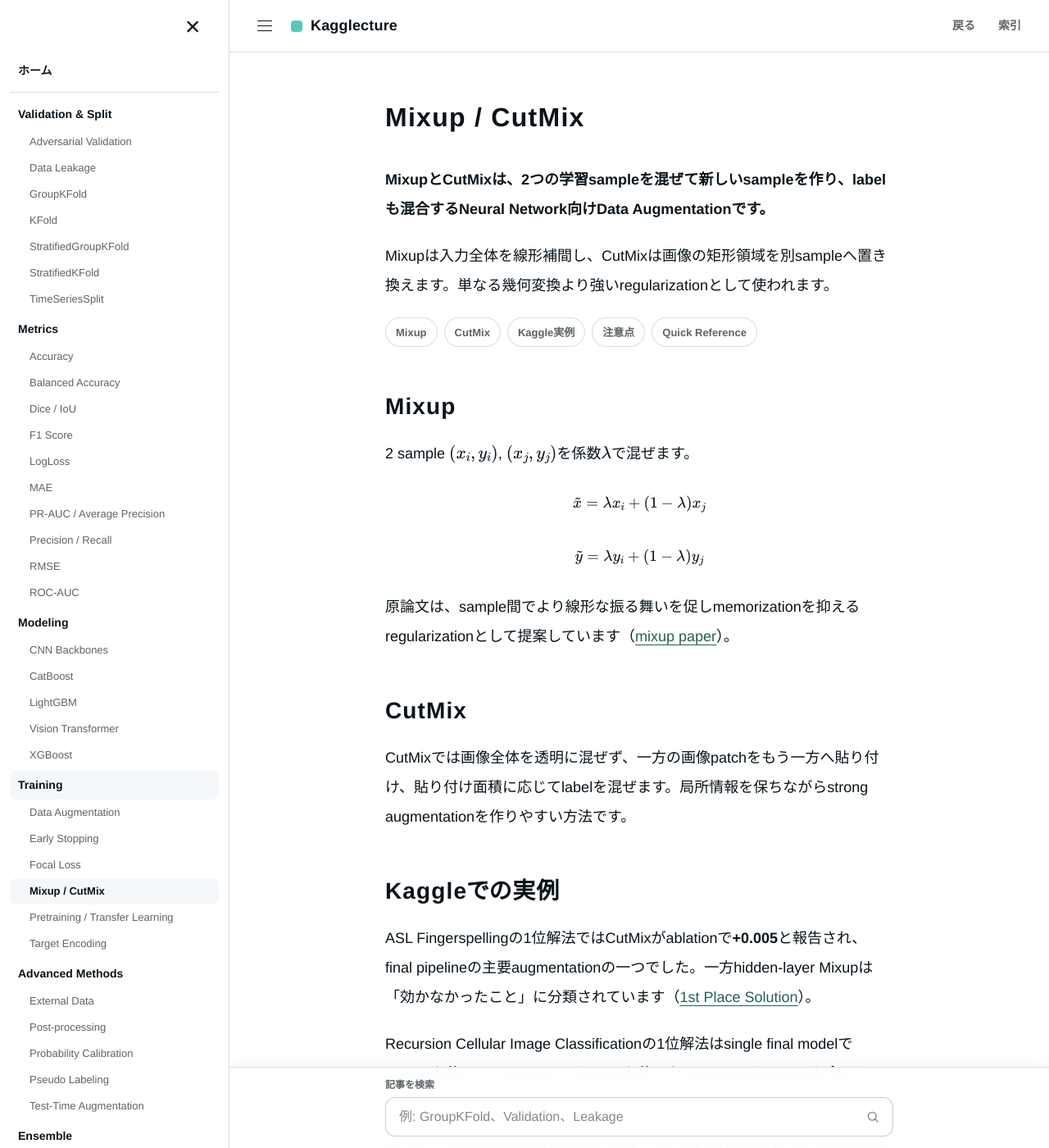
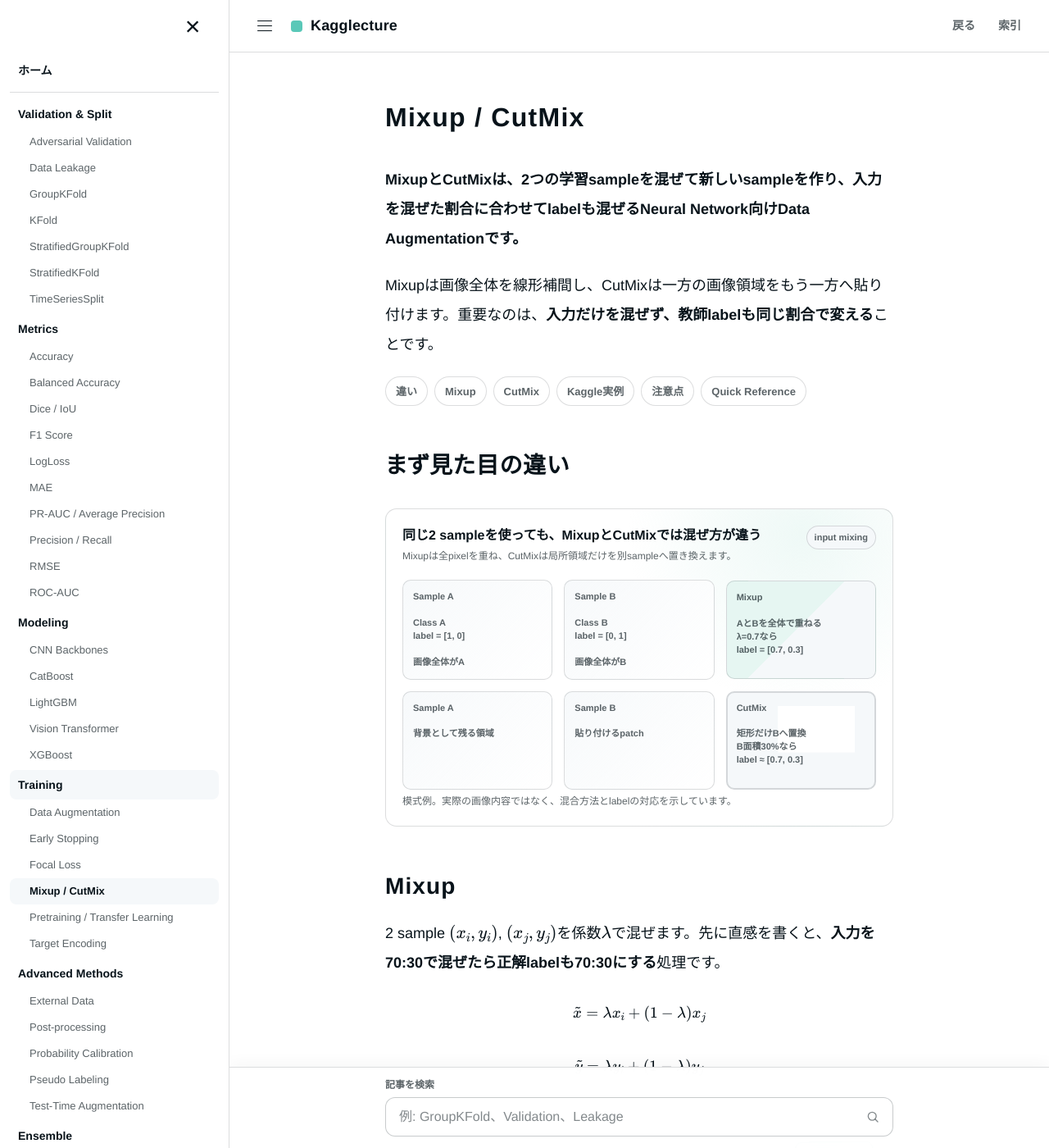
Before and after one commit to morikazu1119/Kagglecture, a Jekyll site: the page built from wiki/training/mixup-cutmix.md, in a window 1280 px wide and 1400 px high. Shown: the whole window at 82% size. Built offline with Jekyll 4.4.1, drawn with Linux system fonts in a browser that asks for light colours; some of the changed text lies outside the part shown.

Commit message:
Add Mixup and CutMix operation visuals

```diff
--- a/wiki/training/mixup-cutmix.md
+++ b/wiki/training/mixup-cutmix.md
@@ -2,7 +2,7 @@
 layout: default
 title: Mixup / CutMix
 description: 複数sampleとlabelを混ぜ、新しい中間sampleを作ってNeural Networkのmemorizationと過学習を抑えるaugmentation。
-summary: Mixupは画像・labelを線形混合し、CutMixは領域を貼り替えて面積比でlabelを混合する。
+summary: Mixupは入力全体とlabelを線形混合し、CutMixは領域を貼り替えて面積比でlabelを混合する。
 type: reference
 domain: kaggle
 topic: mixup-cutmix
@@ -19,11 +19,12 @@
 
 # Mixup / CutMix
 
-**MixupとCutMixは、2つの学習sampleを混ぜて新しいsampleを作り、labelも混合するNeural Network向けData Augmentationです。**
+**MixupとCutMixは、2つの学習sampleを混ぜて新しいsampleを作り、入力を混ぜた割合に合わせてlabelも混ぜるNeural Network向けData Augmentationです。**
 
-Mixupは入力全体を線形補間し、CutMixは画像の矩形領域を別sampleへ置き換えます。単なる幾何変換より強いregularizationとして使われます。
+Mixupは画像全体を線形補間し、CutMixは一方の画像領域をもう一方へ貼り付けます。重要なのは、**入力だけを混ぜず、教師labelも同じ割合で変える**ことです。
 
 <nav class="article-jump-nav" aria-label="ページ内ナビゲーション">
+  <a href="#overview">違い</a>
   <a href="#mixup">Mixup</a>
   <a href="#cutmix">CutMix</a>
   <a href="#kaggle-examples">Kaggle実例</a>
@@ -31,9 +32,29 @@
   <a href="#quick-reference">Quick Reference</a>
 </nav>
 
+## まず見た目の違い {#overview}
+
+<div class="model-architecture" aria-label="MixupとCutMixの入力の混ぜ方">
+  <div class="model-architecture__header">
+    <div><div class="model-architecture__title">同じ2 sampleを使っても、MixupとCutMixでは混ぜ方が違う</div><p class="model-architecture__subtitle">Mixupは全pixelを重ね、CutMixは局所領域だけを別sampleへ置き換えます。</p></div>
+    <span class="model-architecture__badge">input mixing</span>
+  </div>
+  <div class="sample-visual-pair">
+    <div class="sample-tile"><strong>Sample A</strong><br><br>Class A<br>label = [1, 0]<br><br>画像全体がA</div>
+    <div class="sample-tile"><strong>Sample B</strong><br><br>Class B<br>label = [0, 1]<br><br>画像全体がB</div>
+    <div class="sample-tile is-mixed"><strong>Mixup</strong><br><br>AとBを全体で重ねる<br>λ=0.7なら<br>label = [0.7, 0.3]</div>
+  </div>
+  <div class="sample-visual-pair" style="margin-top:14px">
+    <div class="sample-tile"><strong>Sample A</strong><br><br>背景として残る領域</div>
+    <div class="sample-tile"><strong>Sample B</strong><br><br>貼り付けるpatch</div>
+    <div class="sample-tile is-cutmix"><strong>CutMix</strong><br><br>矩形だけBへ置換<br>B面積30%なら<br>label ≈ [0.7, 0.3]</div>
+  </div>
+  <p class="model-architecture__caption">模式例。実際の画像内容ではなく、混合方法とlabelの対応を示しています。</p>
+</div>
+
 ## Mixup {#mixup}
 
-2 sample $(x_i,y_i)$, $(x_j,y_j)$を係数$\lambda$で混ぜます。
+2 sample $(x_i,y_i)$, $(x_j,y_j)$を係数$\lambda$で混ぜます。先に直感を書くと、**入力を70:30で混ぜたら正解labelも70:30にする**処理です。
 
 $$
 \tilde{x}=\lambda x_i+(1-\lambda)x_j
@@ -43,11 +64,32 @@
 \tilde{y}=\lambda y_i+(1-\lambda)y_j
 $$
 
-原論文は、sample間でより線形な振る舞いを促しmemorizationを抑えるregularizationとして提案しています（[mixup paper](https://arxiv.org/abs/1710.09412)）。
+<div class="model-architecture" aria-label="Mixupの演算プロセス">
+  <div class="model-stage-row" style="--model-cols:5">
+    <div class="model-stage"><div class="model-tensor is-wide"><span>Image A<br>label A</span></div><span class="model-stage__label">Sample i</span></div>
+    <div class="model-stage"><div class="model-op-box"><span><strong>× λ</strong><br>例: 0.7</span></div><span class="model-stage__label">weight</span></div>
+    <div class="model-stage"><div class="model-tensor is-wide"><span>Image B<br>label B</span></div><span class="model-stage__label">Sample j</span></div>
+    <div class="model-stage"><div class="model-op-box"><span><strong>× (1−λ)</strong><br>例: 0.3</span></div><span class="model-stage__label">weight</span></div>
+    <div class="model-stage"><div class="model-tensor is-accent is-wide"><span>Mixed input<br>soft label</span></div><span class="model-stage__label">Train sample</span></div>
+  </div>
+</div>
+
+原論文は、sample間でより線形な振る舞いを促しmemorizationを抑えるregularizationとしてMixupを提案しています（[mixup paper](https://arxiv.org/abs/1710.09412)）。
 
 ## CutMix {#cutmix}
 
-CutMixでは画像全体を透明に混ぜず、一方の画像patchをもう一方へ貼り付け、貼り付け面積に応じてlabelを混ぜます。局所情報を保ちながらstrong augmentationを作りやすい方法です。
+CutMixでは画像全体を透明に重ねず、**矩形領域を別sampleへ置換**します。labelの混合比は通常、その矩形が占める面積比から決めます。
+
+<div class="model-architecture" aria-label="CutMixの領域置換とlabel混合">
+  <div class="model-stage-row" style="--model-cols:4">
+    <div class="model-stage"><div class="model-tensor"><span>Image A</span></div><span class="model-stage__label">Base image</span></div>
+    <div class="model-stage"><div class="model-tensor is-wide"><span>Image B<br>random rectangle</span></div><span class="model-stage__label">Patch source</span></div>
+    <div class="model-stage"><div class="sample-tile is-cutmix" style="min-height:92px"><strong>Paste region</strong><br>局所だけB</div><span class="model-stage__label">Mixed image</span></div>
+    <div class="model-stage"><div class="model-tensor is-accent is-wide"><span>Area ratioで<br>label mix</span></div><span class="model-stage__label">Soft target</span></div>
+  </div>
+</div>
+
+Mixupより元画像の局所textureやobject partが残りやすいため、画像taskで強いregularizationとして使われます（[CutMix paper](https://arxiv.org/abs/1905.04899)）。
 
 ## Kaggleでの実例 {#kaggle-examples}
 
@@ -73,8 +115,8 @@
 
 ## Quick Reference {#quick-reference}
 
-- Mixupは入力とlabelを線形混合。
-- CutMixは領域を貼り替えてlabelを面積比で混合。
+- Mixupは入力全体とlabelを同じ比率で線形混合。
+- CutMixは領域を貼り替え、面積比でlabelを混合。
 - Trainだけに適用する。
 - taskのlabel構造を壊さない実装にする。
 - 「強いaugmentationだから採用」ではなくOOFでablationする。
```
